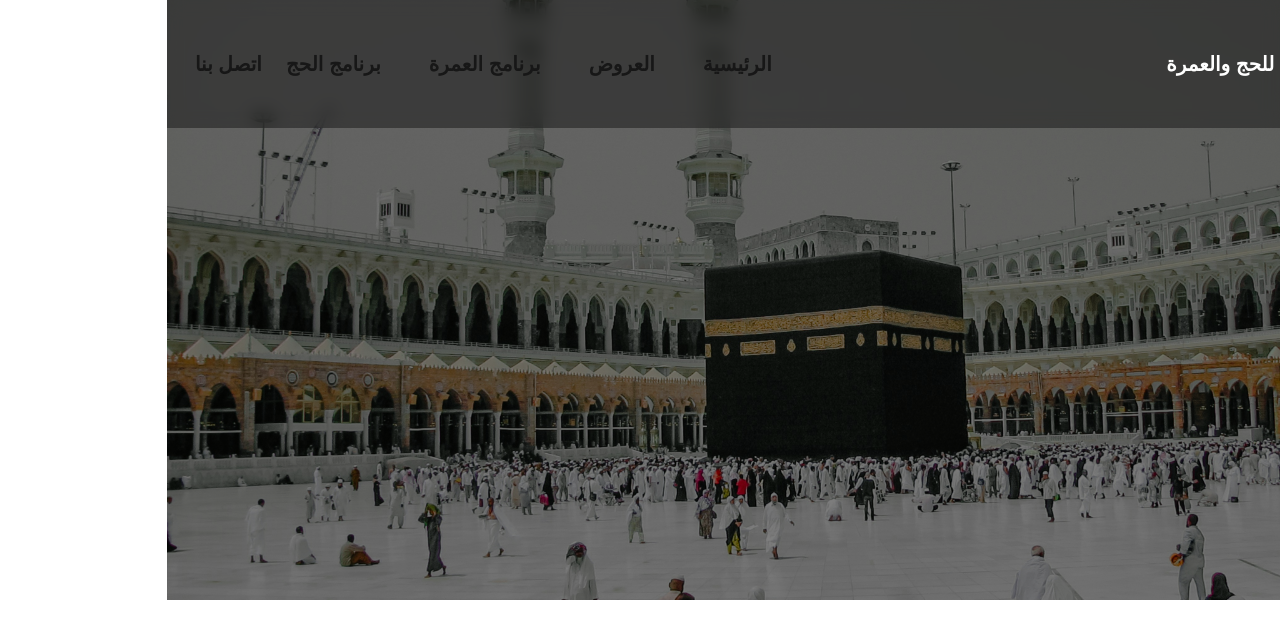
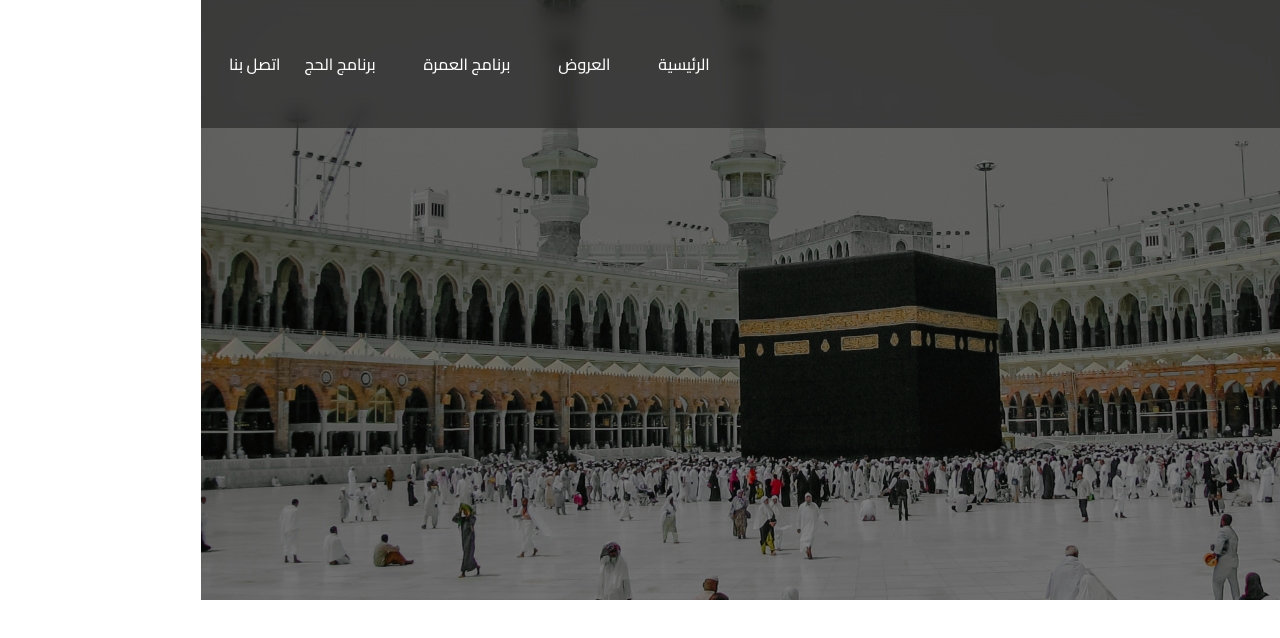
Before and after one commit to Omar-Risi/nidaa-hajj, a Next.js app: page / in a window 1280 px wide. Shown: the top 638 px of the page. Built offline with nearby package versions, Linux system fonts and the light colour scheme.

Commit message:
feat(add): added navbar

```diff
--- a/src/app/globals.css
+++ b/src/app/globals.css
@@ -10,7 +10,7 @@
   --color-gold-end: var(--gold-end);
   --color-background: var(--background);
   --color-foreground: var(--foreground);
-  --font-sans: var(--font-geist-sans);
+  --font-sans: var(--font-cairo);
   --font-mono: var(--font-geist-mono);
 }
 
@@ -23,16 +23,34 @@
   }
 }
 
-@layer base
-{
+@layer base {
   body {
     background: var(--background);
     color: var(--foreground);
-    font-family: Arial, Helvetica, sans-serif;
+    font-family: var(--font-cairo), Arial, Helvetica, sans-serif;
   }
 
   .golden-text {
     @apply bg-gradient-to-r from-gold-start via-gold-end to-gold-start bg-clip-text text-transparent;
   }
 
+  .golden {
+    @apply bg-gradient-to-r from-gold-start via-gold-end to-gold-start bg-clip-text text-transparent;
+  }
+
+  /* Navigation link styles */
+  .nav-link {
+    position: relative;
+    color: white;
+    font-weight: 500;
+    transition: all 0.3s ease-in-out;
+  }
+
+  .nav-link:hover {
+    color: transparent;
+    background: linear-gradient(45deg, #C8A250, #EFDAAC, #C8A250);
+    background-clip: text;
+    -webkit-background-clip: text;
+    text-shadow: 0 0 10px #C8A250, 0 0 20px #C8A250, 0 0 30px #C8A250;
+  }
 }
--- a/src/app/layout.tsx
+++ b/src/app/layout.tsx
@@ -1,16 +1,12 @@
 import type { Metadata } from "next";
-import { Geist, Geist_Mono } from "next/font/google";
+import { Cairo } from "next/font/google";
 import "./globals.css";
 import { Navigation } from "@/components/navigation";
 
-const geistSans = Geist({
-  variable: "--font-geist-sans",
-  subsets: ["latin"],
-});
-
-const geistMono = Geist_Mono({
-  variable: "--font-geist-mono",
-  subsets: ["latin"],
+const cairo = Cairo({
+  variable: "--font-cairo",
+  subsets: ["latin", "arabic"],
+  weight: ["200", "300", "400", "500", "600", "700", "800", "900"],
 });
 
 export const metadata: Metadata = {
@@ -26,7 +22,7 @@ export default function RootLayout({
   return (
     <html lang="en" dir="rtl">
       <body
-        className={`${geistSans.variable} ${geistMono.variable} antialiased`}
+        className={`${cairo.variable} antialiased font-cairo`}
       >
         <Navigation />
         {children}
--- a/src/components/navigation.tsx
+++ b/src/components/navigation.tsx
@@ -1,17 +1,23 @@
+'use client';
+
 import Image from 'next/image';
 import Link from 'next/link';
+import { useState } from 'react';
+import { motion, AnimatePresence } from 'framer-motion';
 
 interface NavLinkProps {
   href: string;
   children: React.ReactNode;
   className?: string;
+  onClick?: () => void;
 }
 
-function NavLink({ href, children, className = '' }: NavLinkProps) {
+function NavLink({ href, children, className = '', onClick }: NavLinkProps) {
   return (
     <Link
       href={href}
-      className={`text-xl font-semibold nav-link px-3 py-2 ${className}`}
+      className={`nav-link px-3 py-2 ${className}`}
+      onClick={onClick}
     >
       {children}
     </Link>
@@ -19,6 +25,8 @@ function NavLink({ href, children, className = '' }: NavLinkProps) {
 }
 
 export function Navigation() {
+  const [isMobileMenuOpen, setIsMobileMenuOpen] = useState(false);
+
   const navigationLinks = [
     { href: '/', label: 'الرئيسية', ariaLabel: 'Home' },
     { href: '/offers', label: 'العروض', ariaLabel: 'Offers' },
@@ -27,9 +35,17 @@ export function Navigation() {
     { href: '/contact', label: 'اتصل بنا', ariaLabel: 'Contact Us' },
   ];
 
+  const toggleMobileMenu = () => {
+    setIsMobileMenuOpen(!isMobileMenuOpen);
+  };
+
+  const closeMobileMenu = () => {
+    setIsMobileMenuOpen(false);
+  };
+
   return (
-    <nav className="bg-foreground/50 backdrop-blur-sm absolute top-0 left-0 w-full z-50">
-      <div className="container mx-auto px-4">
+    <nav className="bg-foreground/50 backdrop-blur-sm z-30 absolute top-0 left-0 w-full">
+      <div className="container mx-auto px-4 relative">
         <div className="flex justify-between items-center py-4">
           {/* Logo Section */}
           <div className="flex items-center space-x-3 rtl:space-x-reverse">
@@ -37,11 +53,11 @@ export function Navigation() {
               <Image
                 src="/Logo.svg"
                 alt="Nidaa Hajj Logo"
-                width={80}
-                height={80}
+                width={40}
+                height={40}
                 className="w-24 h-24"
               />
-              <div className="text-white text-xl font-bold">
+              <div className="golden-text text-2xl font-bold">
                 النداء للحج والعمرة
               </div>
             </Link>
@@ -62,8 +78,66 @@ export function Navigation() {
           {/* Mobile Menu Button */}
           <div className="md:hidden">
             <button
-              className="text-white hover:text-gold transition-colors duration-200"
+              onClick={toggleMobileMenu}
+              className="text-white hover:text-gold transition-colors duration-200 relative z-50"
               aria-label="Toggle navigation menu"
+            >
+              <svg
+                className="w-6 h-6"
+                fill="none"
+                stroke="currentColor"
+                viewBox="0 0 24 24"
+              >
+                {isMobileMenuOpen ? (
+                  <path
+                    strokeLinecap="round"
+                    strokeLinejoin="round"
+                    strokeWidth="2"
+                    d="M6 18L18 6M6 6l12 12"
+                  />
+                ) : (
+                  <path
+                    strokeLinecap="round"
+                    strokeLinejoin="round"
+                    strokeWidth="2"
+                    d="M4 6h16M4 12h16M4 18h16"
+                  />
+                )}
+              </svg>
+            </button>
+          </div>
+        </div>
+      </div>
+
+      {/* Mobile Sidebar */}
+      <AnimatePresence>
+        {isMobileMenuOpen && (
+          <>
+            {/* Backdrop */}
+            <motion.div
+              initial={{ opacity: 0 }}
+              animate={{ opacity: 1 }}
+              exit={{ opacity: 0 }}
+              transition={{ duration: 0.3 }}
+              className="fixed inset-0 bg-black/50 z-40 md:hidden"
+              onClick={closeMobileMenu}
+            />
+
+            {/* Sidebar */}
+            <motion.div
+              initial={{ x: '100%' }}
+              animate={{ x: 0 }}
+              exit={{ x: '100%' }}
+              transition={{ type: 'spring', damping: 25, stiffness: 200 }}
+              className="fixed top-0 right-0 h-full w-64 bg-foreground shadow-xl z-[60] md:hidden"
+            >
+              <div className="flex flex-col h-full">
+                {/* Close Button */}
+                <div className="flex justify-end p-4">
+                  <button
+                    onClick={closeMobileMenu}
+                    className="text-white hover:golden-text transition-colors duration-200"
+                    aria-label="Close menu"
                   >
                     <svg
                       className="w-6 h-6"
@@ -75,28 +149,36 @@ export function Navigation() {
                         strokeLinecap="round"
                         strokeLinejoin="round"
                         strokeWidth="2"
-                  d="M4 6h16M4 12h16M4 18h16"
+                        d="M6 18L18 6M6 6l12 12"
                       />
                     </svg>
                   </button>
                 </div>
-        </div>
 
-        {/* Mobile Menu - Hidden by default, can be shown with state management */}
-        <div className="md:hidden hidden">
-          <div className="pb-4 space-y-2">
-            {navigationLinks.map((link) => (
-              <NavLink
+                {/* Navigation Links */}
+                <div className="flex flex-col space-y-2 px-6 py-4 bg-foreground">
+                  {navigationLinks.map((link, index) => (
+                    <motion.div
                       key={link.href}
+                      initial={{ opacity: 0, x: 50 }}
+                      animate={{ opacity: 1, x: 0 }}
+                      transition={{ delay: index * 0.1 }}
+                    >
+                      <Link
                         href={link.href}
-                className="block text-base"
+                        onClick={closeMobileMenu}
+                        className="block py-3 px-4 rounded-lg text-white hover:bg-white/10 transition-all duration-200 golden-text text-base font-medium"
                       >
                         {link.label}
-              </NavLink>
+                      </Link>
+                    </motion.div>
                   ))}
                 </div>
               </div>
-      </div>
+            </motion.div>
+          </>
+        )}
+      </AnimatePresence>
     </nav>
   );
 }
```
Also changed, not shown: package.json (+7 -6 lines), 1 other file (tests, documents, lock files or other folders). Lines whose indentation alone changed are shown as unchanged.
